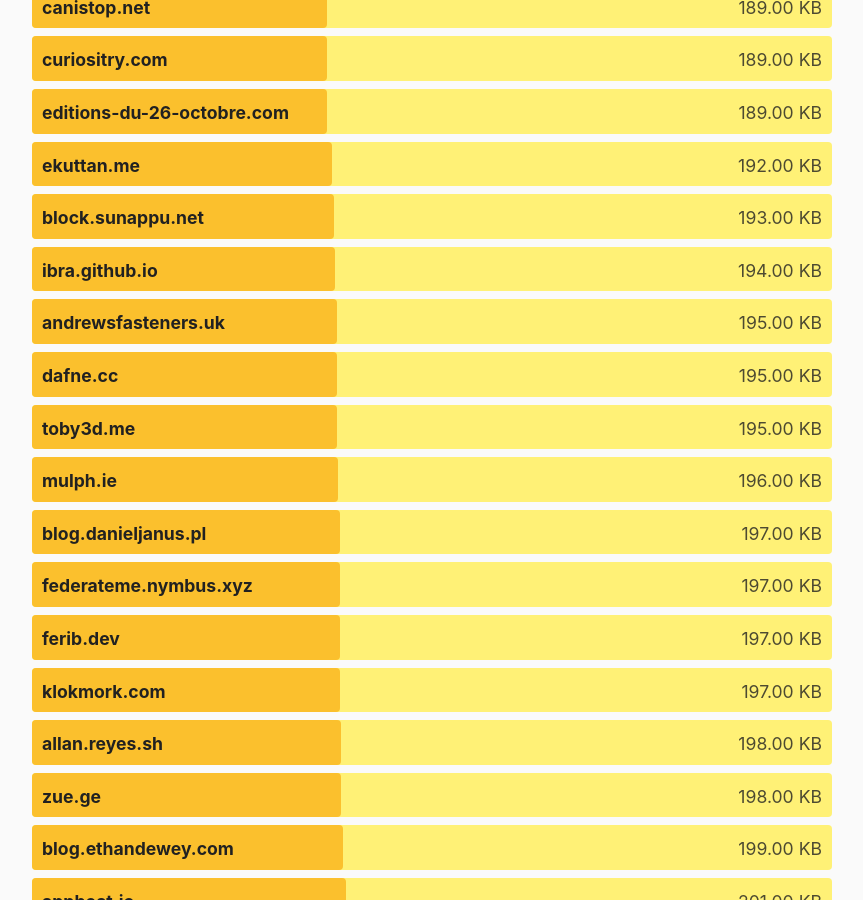
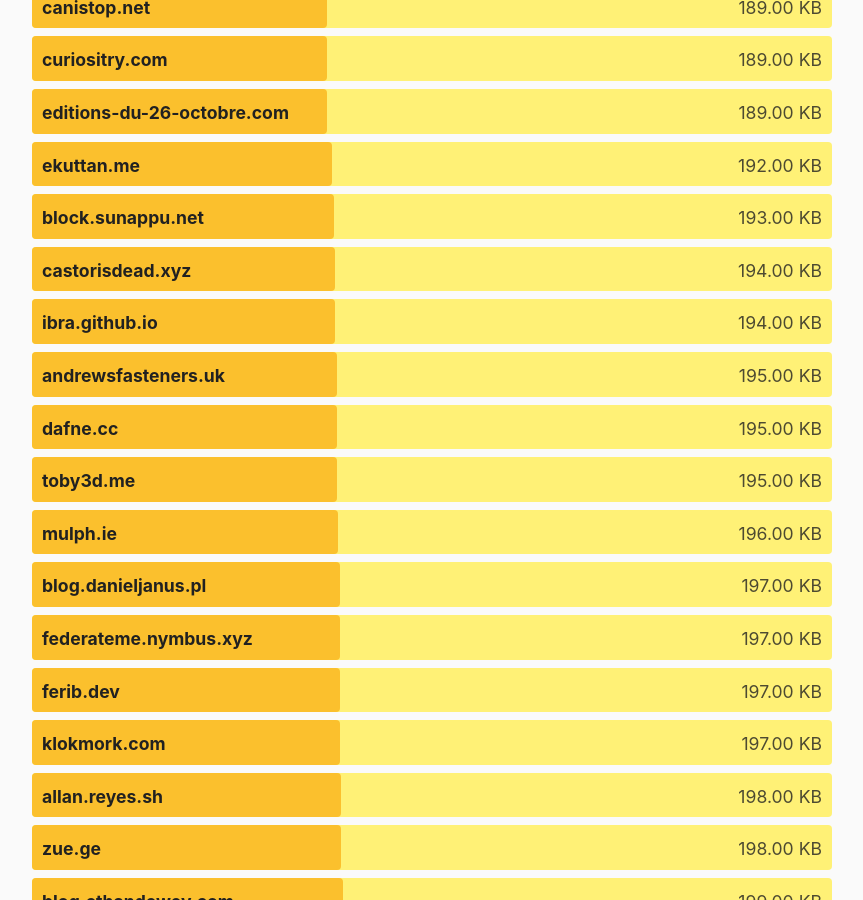
Before and after one commit to kevquirk/512kb.club, a Jekyll site: the page built from index.md, in a window 1280 px wide and 900 px high, scrolled down 22420 px. Shown: the whole window, without its empty margins (208-1071 px from the left). Built offline with Jekyll 4.4.1, drawn with Linux system fonts in a browser that asks for light colours.

Commit message:
Added castorisdead.xyz

```diff
--- a/_data/sites.yml
+++ b/_data/sites.yml
@@ -493,6 +493,11 @@
   size: 414
   last_checked: 2022-11-20
 
+- domain: castorisdead.xyz
+  url: https://castorisdead.xyz
+  size: 194
+  last_checked: 2022-12-12
+
 - domain: catdrout.xyz
   url: https://catdrout.xyz/
   size: 140
```
